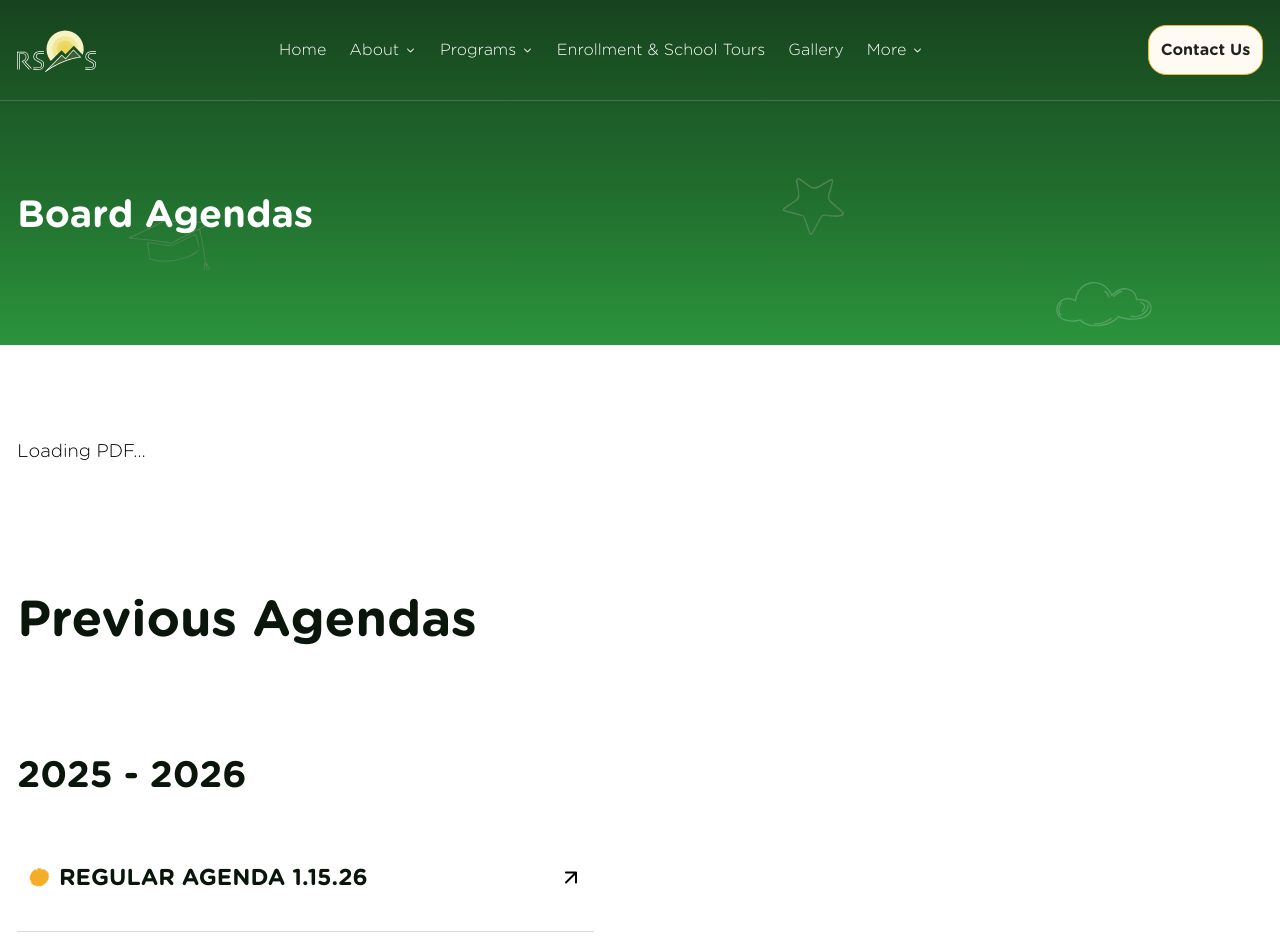
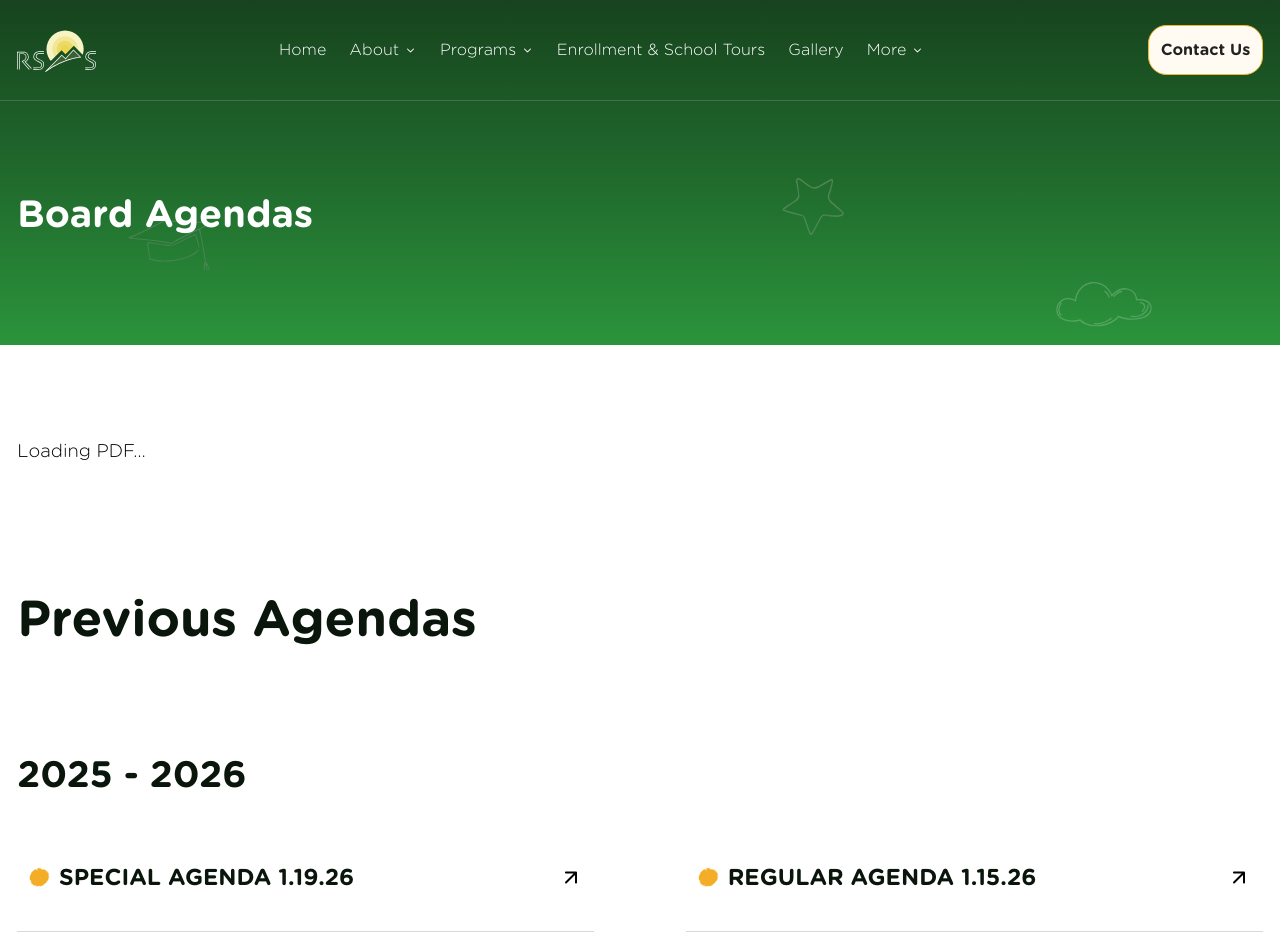
Before and after one commit to elevano2024/Risingsun, a Next.js app: page /leadership/board-agendas in a window 1280 px wide. Shown: the top 952 px of the page. Built offline with nearby package versions, Linux system fonts and the light colour scheme.

Commit message:
Added special agenda pdf as requested on 19-01-26

```diff
--- a/src/app/leadership/board-agendas/page.tsx
+++ b/src/app/leadership/board-agendas/page.tsx
@@ -11,6 +11,10 @@ const previousAgenda = [
   {
     year: "2025 - 2026",
     agendas: [
+      {
+        name: "SPECIAL AGENDA 1.19.26",
+        link: "/wp-content/uploads/2026/01/RSMS-special-agenda-Jan-19-2026.pdf",
+      },
       {
         name: "REGULAR AGENDA 1.15.26",
         link: "/wp-content/uploads/2026/01/RSMS-board-agenda-Jan-15-2026.pdf",
@@ -169,7 +173,7 @@ const EducationProtectionAccount = () => {
       <div className="container agendas">
         <div className="EPA">
           <PdfPreview
-            file="/wp-content/uploads/2026/01/RSMS-board-agenda-Jan-15-2026.pdf"
+            file="/wp-content/uploads/2026/01/RSMS-special-agenda-Jan-19-2026.pdf"
             width={epaWidth}
           />
         </div>
```
